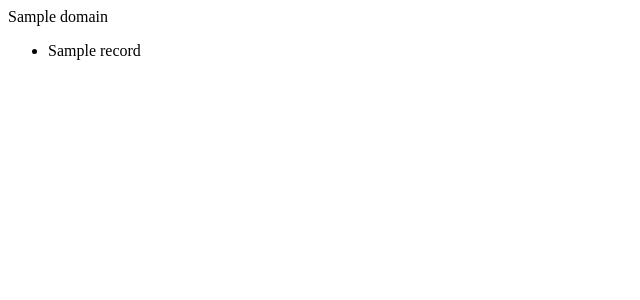
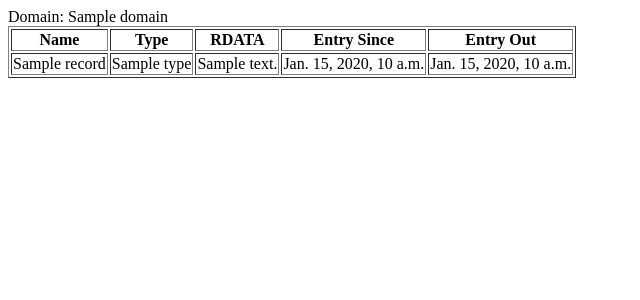
Before and after one commit to wfelipe/cob, a Django app: template templates/dns/domain_detail.html in a window 1280 px wide. Shown: the top 300 px of the page, without its empty margins (0-640 px from the left). Run offline with Django 3.2, Linux system fonts and the light colour scheme; the template is opened without the code that fills it: most values are stand-ins (such as "Sample title", 1, 10 or a date in 2020).

Commit message:
templates now showing the records and in tables

```diff
--- a/templates/dns/domain_detail.html
+++ b/templates/dns/domain_detail.html
@@ -1,11 +1,23 @@
-{{ domain }}
+Domain: {{ domain }}
 {% if domain %}
   {% if records %}
-    <ul>
+<table border="1">
+  <th>Name</th>
+  <th>Type</th>
+  <th>RDATA</th>
+  <th>Entry Since</th>
+  <th>Entry Out</th>
     {% for record in records.object_list %}
-        <li>{{ record.name }}</li>
+  <tr>
+    <td>{{ record.name }}</td>
+    <td>{{ record.type }}</td>
+    <td>{{ record.content }}</td>
+    <td>{{ record.since_date }}</td>
+    <td>{{ record.out_date }}</td>
+  </tr>
     {% endfor %}
     </ul>
+</table>
 
     {% if records.has_previous %}
         <a href="?page={{ records.previous_page_number }}">prev</a>
```
Also changed, not shown: templates/dns/domain_list.html (+18 -9 lines).
